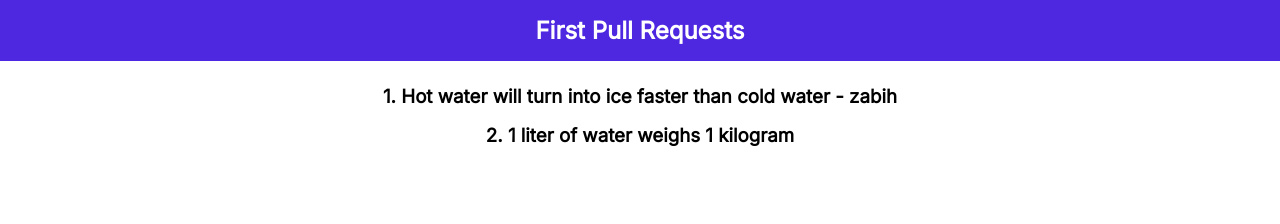
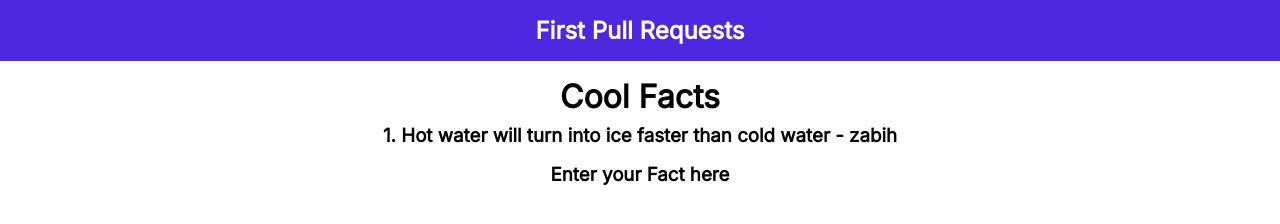
Before and after one commit to zabihhaqqani/First-pull-request, a plain HTML site: page index.html in a window 1280 px wide. Drawn offline with Linux system fonts and the light colour scheme.

Commit message:
feat:added a new fact

```diff
--- a/index.html
+++ b/index.html
@@ -10,8 +10,9 @@
   <body>
     <h2>First Pull Requests</h2>
     <div class="container">
+      <h1>Cool Facts</h1>
       <h3>1. Hot water will turn into ice faster than cold water - zabih</h3>
-      <h3>2. 1 liter of water weighs 1 kilogram </h3>
+      <h3>Enter your Fact here</h3>
     </div>
   </body>
 </html>
```
